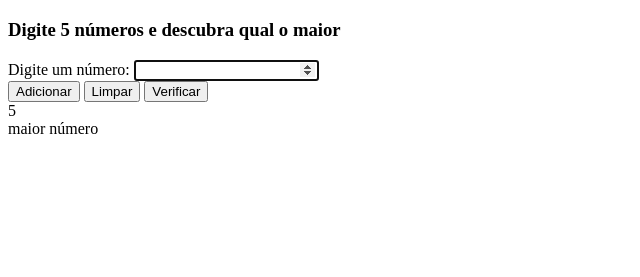
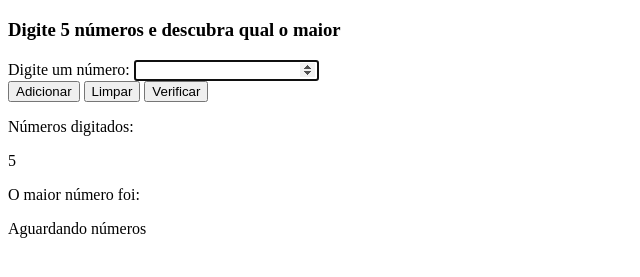
Before and after one commit to ClaytonJosue/higher-number, a plain HTML site: page index.html in a window 1280 px wide. Both pictures are taken after typing "5" into the empty fields and a click on the button "Adicionar". Shown: the part 61-338 px from the top of the page, without its empty margins (0-640 px from the left). Drawn offline with Linux system fonts and the light colour scheme.

Commit message:
adjusting the html

```diff
--- a/index.html
+++ b/index.html
@@ -5,6 +5,7 @@
 	<meta charset="UTF-8">
 	<meta http-equiv="X-UA-Compatible" content="IE=edge">
 	<meta name="viewport" content="width=device-width, initial-scale=1.0">
+	<link rel="stylesheet" href="./styles/style.css">
 	<title>Maior número</title>
 </head>
 
@@ -21,8 +22,14 @@
 				<button type="submit" class="check_button">Verificar</button>
 			</div>
 		</form>
-		<div class="number_list">números</div>
-		<div class="number">maior número</div>
+		<div>
+			<p class="numbers-typed disabled">Números digitados:</p>
+			<span class="number_list"></span>
+		</div>
+		<div>
+			<p class="show-number">O maior número foi:</p>
+			<span class="number">Aguardando números</span>
+		</div>
 	</section>
 </body>
 
--- a/scripts/script.js
+++ b/scripts/script.js
@@ -17,6 +17,9 @@ let numberList = document.querySelector(".number_list");
 // max number
 let maxNumberCheked = document.querySelector(".number");
 
+// typed numbers
+let typedNumbers = document.querySelector(".numbers-typed")
+
 // create add number function
 
 let numbers = [];
@@ -27,6 +30,7 @@ function addNumber(event) {
 	input.value = "";
 	input.focus();
 	numberList.innerHTML = numbers;
+	typedNumbers.classList.remove("disabled")
 	console.log(numbers);
 
 	if (numbers.length >= 5) {
@@ -42,6 +46,7 @@ function clearNumbers(event) {
 	console.log(numbers);
 	numberList.innerHTML = numbers;
 	maxNumberCheked.innerHTML = "";
+	typedNumbers.classList.add("disabled")
 	input.focus();
 	addButton.disabled = false;
 }
--- a/styles/style.css
+++ b/styles/style.css
@@ -0,0 +1,3 @@
+.disabled {
+	display: none;
+}
```
